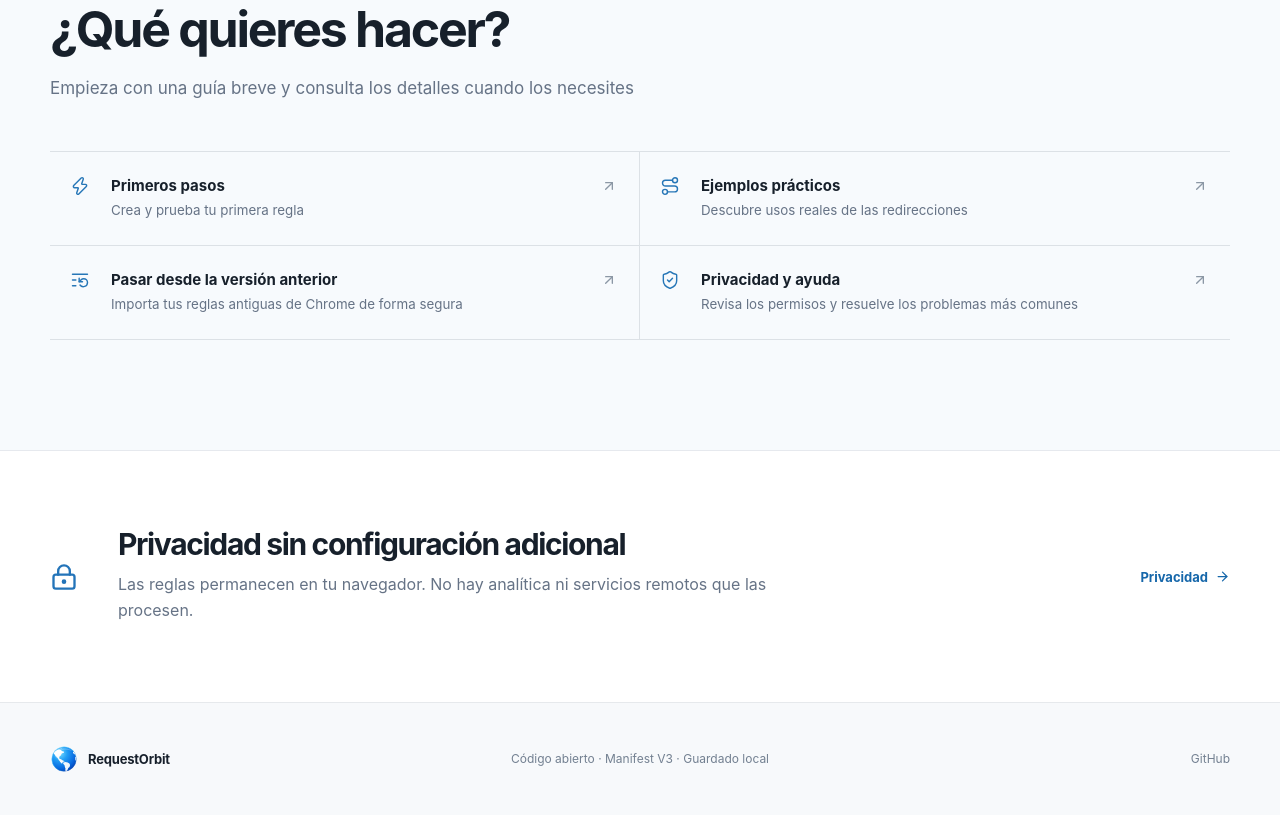
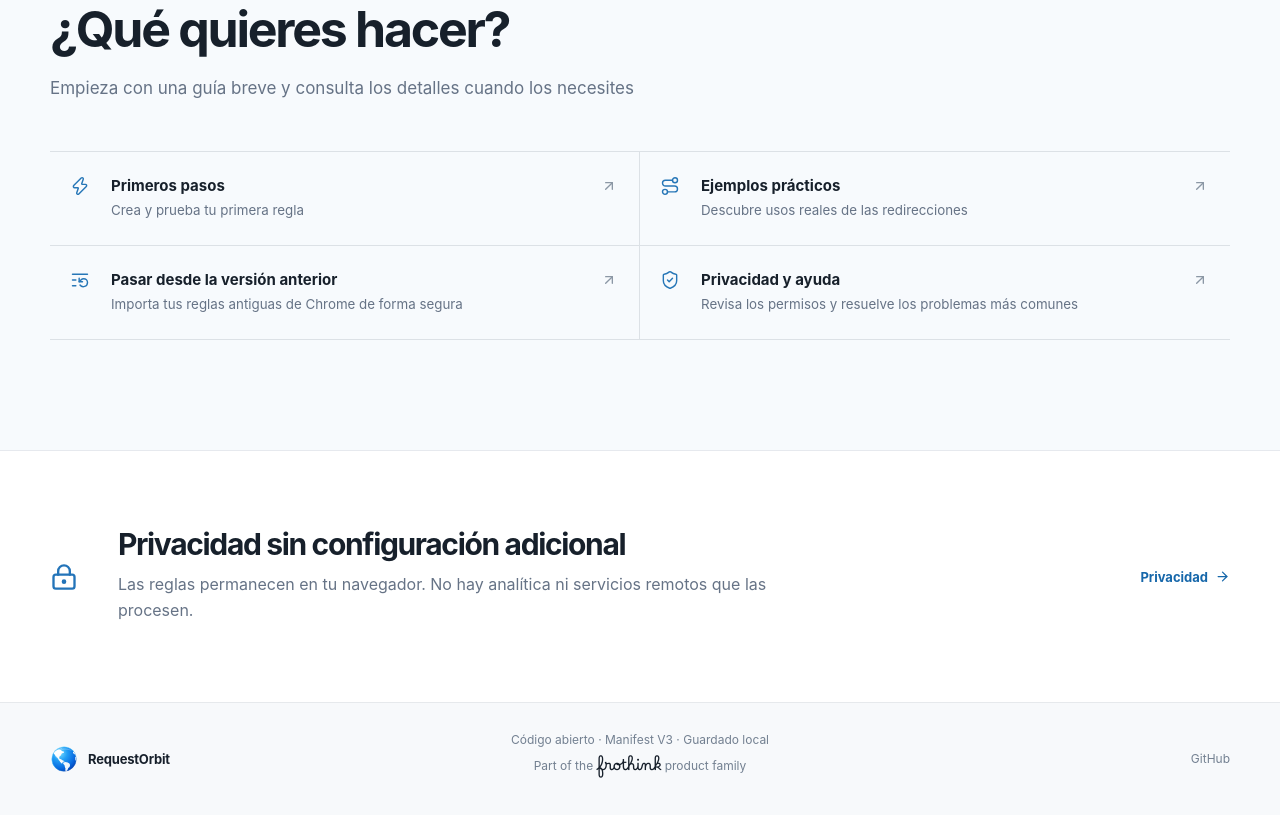
Before and after one commit to oe/MyWebrequest, an Astro site in the folder site/: page /es/ in a window 1280 px wide. Shown: the part 2266-3081 px from the top of the page. Built offline with nearby package versions, Linux system fonts and the light colour scheme; Astro itself is replaced by a stand-in of ours.

Commit message:
Add frothink product family footer with Borel wordmark

```diff
--- a/site/src/layouts/BaseLayout.astro
+++ b/site/src/layouts/BaseLayout.astro
@@ -187,7 +187,12 @@ const schema = title
         <div class="brand footer-brand">
           <Image src={icon} alt="" width={28} height={28} /><span>RequestOrbit</span>
         </div>
-        <p>{copy.footer}</p>
+        <p class="footer-meta">
+          <span>{copy.footer}</span>
+          <span class="product-family" lang="en"
+            >Part of the <a href="https://forth.ink/" target="_blank" rel="noopener">frothink</a> product family</span
+          >
+        </p>
         <a href="https://github.com/oe/MyWebrequest">GitHub</a>
       </div>
     </footer>
--- a/site/src/styles/global.css
+++ b/site/src/styles/global.css
@@ -1,3 +1,11 @@
+@font-face {
+  font-family: 'Borel';
+  src: url('/borel-regular.ttf') format('truetype');
+  font-weight: 400;
+  font-style: normal;
+  font-display: swap;
+}
+
 :root {
   color-scheme: light dark;
   --ink: #17202b;
@@ -623,6 +631,23 @@ h3 {
 .footer-inner > a {
   justify-self: end;
 }
+.footer-meta {
+  display: flex;
+  flex-direction: column;
+  gap: 8px;
+  text-align: center;
+}
+.product-family a {
+  color: var(--ink);
+  font-family: 'Borel', cursive;
+  font-size: 15px;
+  font-weight: 400;
+  text-decoration: none;
+  white-space: nowrap;
+}
+.product-family a:hover {
+  text-decoration: underline;
+}
 .footer-brand {
   color: var(--ink);
   font-size: 13px;
@@ -943,6 +968,7 @@ h3 {
     padding-block: 26px;
   }
   .footer-inner p {
+    text-align: left;
     grid-column: 1 / -1;
     grid-row: 2;
   }
```
Also changed, not shown: site/public/borel-regular.ttf (added).
